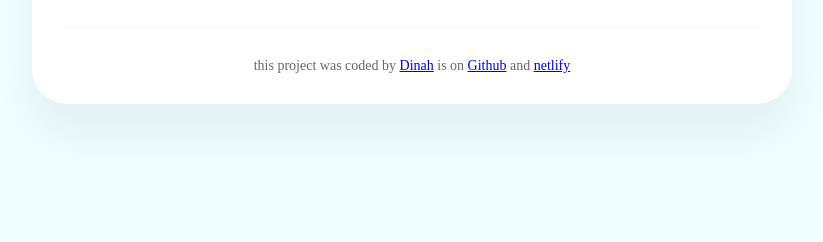
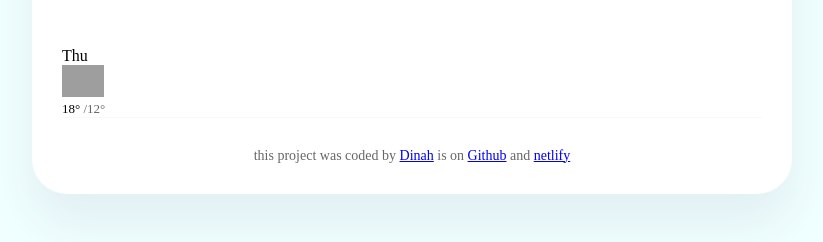
Before and after one commit to tinahb1992/dinah-project, a plain HTML site: page index.html in a window 1280 px wide. Shown: the part 278-520 px from the top of the page, without its empty margins (228-1051 px from the left). Drawn offline with nearby package versions, Linux system fonts and the light colour scheme; no server answers; grey boxes are pictures that could not be loaded.

Commit message:
Added basic forecast HTML and CSS

```diff
--- a/index.html
+++ b/index.html
@@ -40,6 +40,21 @@
           </div>
         </div>
       </main>
+      <div class="weather-forecast">
+        <div class="row">
+        <div class="col-2">
+           Thu
+        <br />
+        <img
+          src="http://openweathermap.org/img/wn/50d@2x.png"
+          alt=""
+          width="42"
+        />
+        <br />
+        <div class="weather-forecast-temperature">
+          <span class="weather-forecast-temperature-max">18&deg</span>
+          <span class="weather-forecast-temperature-min">/12&deg</span>
+      </div>
       <footer>
         this project was coded by
         <a href="https://github.com/Dinah/" target="_blank">Dinah</a> is on
--- a/src/index.css
+++ b/src/index.css
@@ -71,10 +71,22 @@ main {
 }
 
 .weather-icon {
-  width: 88px;
-  height: 88px;
+  width: 58px;
+  height: 58px;
 }
 
 .weather-unit {
   font-size: 40px;
 }
+
+.weather-forecast {
+  margin-top: 20px;
+}
+
+.weather-forecast-temperature-min {
+  opacity: 0.6;
+}
+
+.weather-forecast-temperature {
+  font-size: 13px;
+}
```
